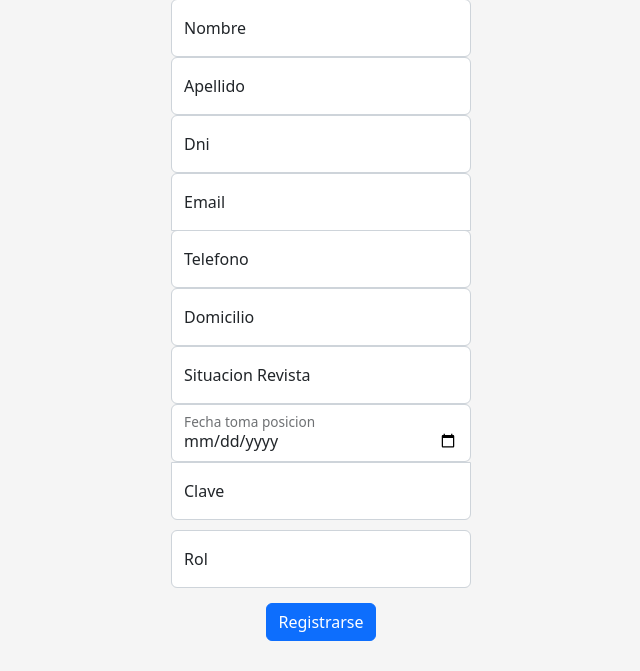
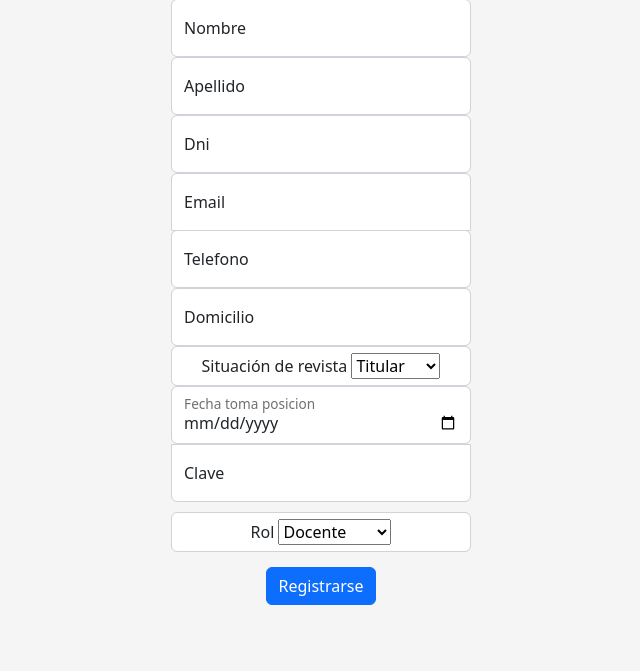
Before and after one commit to brian-wg/secretaria, a PHP site: page /ar7qj28ss7i.php in a window 1280 px wide. Shown: the part 246-917 px from the top of the page, without its empty margins (319-959 px from the left). After the commit the page ends 851 px from the top, so only its background shows below. Run offline with PHP 8.4, Linux system fonts and the light colour scheme.

Commit message:
Modificaciones en el formulario: required y desplegables

```diff
--- a/ar7qj28ss7i.php
+++ b/ar7qj28ss7i.php
@@ -100,45 +100,51 @@ if (isset($_POST['email']) && isset($_POST['clave'])) {
 
     <form action="ar7qj28ss7i.php" method="post">
     <div class="form-floating">
-      <input name="nombre" class="form-control" id="floatingInput" placeholder="Nombre">
-      <label for="floatingInput" required>Nombre</label>
+      <input name="nombre" class="form-control" id="floatingInput" placeholder="Nombre" required>
+      <label for="floatingInput">Nombre</label>
     </div>
     <div class="form-floating">
-      <input name="apellido" class="form-control" id="floatingInput" placeholder="Apellido">
-      <label for="floatingInput" required>Apellido</label>
+      <input name="apellido" class="form-control" id="floatingInput" placeholder="Apellido" required>
+      <label for="floatingInput">Apellido</label>
     </div>
     <div class="form-floating">
-      <input name="dni" type="number" class="form-control" id="floatingInput" placeholder="Dni">
-      <label for="floatingInput" required>Dni</label>
+      <input name="dni" type="number" class="form-control" id="floatingInput" placeholder="Dni" required>
+      <label for="floatingInput">Dni</label>
     </div>
      <div class="form-floating">
-      <input name="email" type="email" required class="form-control" id="floatingInput" placeholder="Email">
+      <input name="email" type="email" required class="form-control" id="floatingInput" placeholder="Email" required>
       <label for="floatingEmail" >Email</label>
     </div>
     <div class="form-floating">
-      <input name="telefono" type="number" class="form-control" id="floatingInput" placeholder="Telefono">
-      <label for="floatingInput" required>Telefono</label>
+      <input name="telefono" type="number" class="form-control" id="floatingInput" placeholder="Telefono" required>
+      <label for="floatingInput">Telefono</label>
     </div>
     <div class="form-floating">
-      <input name="domicilio" class="form-control" id="floatingInput" placeholder="Domicilio">
-      <label for="floatingInput" required>Domicilio</label>
+      <input name="domicilio" class="form-control" id="floatingInput" placeholder="Domicilio" required>
+      <label for="floatingInput">Domicilio</label>
+    </div>
+    <div class="form-control"><label>Situación de revista</label>
+              <select name="situacion_revista">
+                <option value="1">Titular</option>
+                <option value="2">Suplente</option>
+                <option value="3">Interino</option>
+              </select>
     </div>
     <div class="form-floating">
-      <input name="situacion_revista" class="form-control" id="floatingInput" placeholder="Situacion Revista">
-      <label for="floatingInput">Situacion Revista</label>
-    </div>
-    <div class="form-floating">
-      <input name="fecha_toma_posicion" type="date" required class="form-control" id="floatingInput" placeholder="Fecha toma posicion">
+      <input name="fecha_toma_posicion" type="date" required class="form-control" id="floatingInput" placeholder="Fecha toma posicion" required>
       <label for="floatingInput">Fecha toma posicion</label>
     </div>
         <div class="form-floating">
-      <input name="clave" class="form-control" id="floatingPassword" type="password" placeholder="Clave">
-      <label for="floatingPassowrd" required>Clave</label>
+      <input name="clave" class="form-control" id="floatingPassword" type="password" placeholder="Clave" required>
+      <label for="floatingPassowrd">Clave</label>
     </div>
-    <div class="form-floating">
-      <input name="rol" class="form-control" id="floatingInput" placeholder="Rol">
-      <label for="floatingInput" >Rol</label>
+    <div class="form-control"><label>Rol</label>
+              <select name="situacion_revista">
+                <option value="1">Docente</option>
+                <option value="2">Secretario/a</option>
+              </select>
     </div>
+
     <input type="submit" value="Registrarse" class="btn btn-primary" style="margin:15px">
   </form>
 </main>
```
